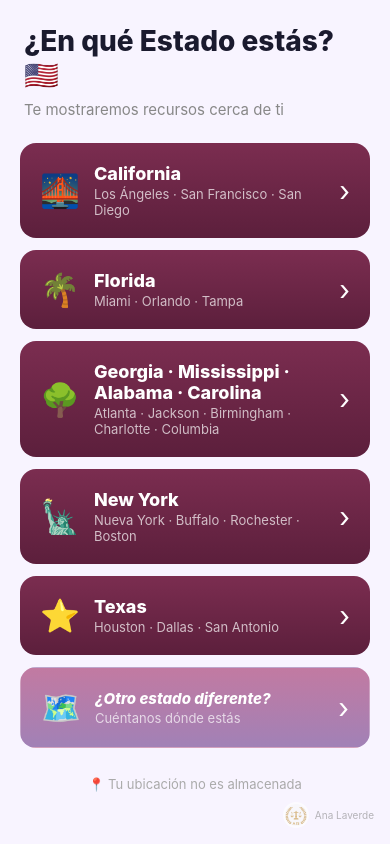
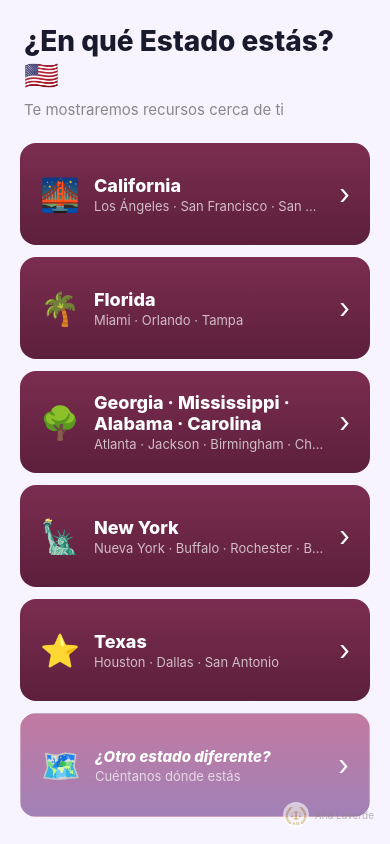
Before and after one commit to 1NickSero1/claude-workspace, a React Native app in the folder APPS/ruta-segura/: screen /Estado in a window 390 px wide. Built offline with nearby package versions, Linux system fonts and the light colour scheme.

Commit message:
12 jul 2026, 15:42

```diff
--- a/APPS/ruta-segura/screens/EstadoScreen.js
+++ b/APPS/ruta-segura/screens/EstadoScreen.js
@@ -60,8 +60,8 @@ export default function EstadoScreen({ navigation, route }) {
               >
                 <Text style={styles.cardEmoji}>{e.emoji}</Text>
                 <View style={styles.cardTexto}>
-                  <Text style={[styles.cardNombre, e.esOtro && styles.cardNombreOtro]}>{e.nombre}</Text>
-                  <Text style={styles.cardCiudad}>{e.ciudad}</Text>
+                  <Text style={[styles.cardNombre, e.esOtro && styles.cardNombreOtro]} numberOfLines={2}>{e.nombre}</Text>
+                  <Text style={styles.cardCiudad} numberOfLines={1} ellipsizeMode="tail">{e.ciudad}</Text>
                 </View>
                 <Text style={styles.cardArrow}>›</Text>
               </LinearGradient>
@@ -165,7 +165,7 @@ const styles = StyleSheet.create({
     gap: 14,
   },
   cardEmoji: { fontSize: 32 },
-  cardTexto: { flex: 1 },
+  cardTexto: { flex: 1, minHeight: 62, justifyContent: 'center' },
   cardNombre: { fontSize: 18, fontWeight: '800', color: '#fff' },
   cardCiudad: { fontSize: 13, color: 'rgba(255,255,255,0.7)', marginTop: 2 },
   cardArrow: { color: '#fff', fontSize: 28 },
--- a/APPS/ruta-segura/screens/MenuPrincipalScreen.js
+++ b/APPS/ruta-segura/screens/MenuPrincipalScreen.js
@@ -13,7 +13,7 @@ const CATEGORIAS = [
   },
   {
     id: 'alimentacion',
-    imagen: require('../assets/gavel-icon.png'),
+    emoji: '🧺',
     titulo: 'Demandas por alimentación',
     desc: 'Bancos de comida, SNAP/WIC y ONGs verificadas',
     color: '#7a5c00',
@@ -95,7 +95,7 @@ export default function MenuPrincipalScreen({ navigation, route }) {
             </View>
             <View style={styles.cardTexto}>
               <Text style={styles.cardTitulo}>{cat.titulo}</Text>
-              <Text style={styles.cardDesc}>{cat.desc}</Text>
+              <Text style={styles.cardDesc} numberOfLines={2}>{cat.desc}</Text>
             </View>
             <Text style={[styles.cardArrow, { color: cat.color }]}>›</Text>
           </TouchableOpacity>
@@ -177,7 +177,7 @@ const styles = StyleSheet.create({
   cardImage: { width: 34, height: 34, resizeMode: 'contain' },
   cardTexto: { flex: 1 },
   cardTitulo: { fontSize: 15, fontWeight: '700', color: '#1a1a2e', marginBottom: 3 },
-  cardDesc: { fontSize: 12, color: '#888', lineHeight: 16 },
+  cardDesc: { fontSize: 12, color: '#888', lineHeight: 16, minHeight: 32 },
   cardArrow: { fontSize: 24, fontWeight: '300' },
   comunidad: {
     flexDirection: 'row',
--- a/APPS/ruta-segura/screens/RegistroScreen.js
+++ b/APPS/ruta-segura/screens/RegistroScreen.js
@@ -29,12 +29,13 @@ export default function RegistroScreen({ navigation, route }) {
     return (
       <SafeAreaView style={styles.container}>
         <StatusBar style="dark" />
-        <ScrollView contentContainerStyle={styles.scroll}>
+        <ScrollView contentContainerStyle={styles.scrollCentered}>
 
           <TouchableOpacity style={styles.back} onPress={() => navigation.goBack()}>
             <Text style={styles.backText}>← {es ? 'Volver' : 'Back'}</Text>
           </TouchableOpacity>
 
+          <View style={styles.selectionBlock}>
             <Text style={styles.titulo}>
               {es ? '¿Cómo quieres continuar?' : 'How do you want to continue?'}
             </Text>
@@ -86,6 +87,7 @@ export default function RegistroScreen({ navigation, route }) {
               </View>
               <Text style={[styles.opcionArrow, { color: '#C850C0' }]}>›</Text>
             </TouchableOpacity>
+          </View>
 
         </ScrollView>
 
@@ -221,6 +223,8 @@ export default function RegistroScreen({ navigation, route }) {
 const styles = StyleSheet.create({
   container: { flex: 1, backgroundColor: '#fff' },
   scroll: { paddingHorizontal: 24, paddingBottom: 80 },
+  scrollCentered: { flexGrow: 1, paddingHorizontal: 24, paddingBottom: 80 },
+  selectionBlock: { flex: 1, justifyContent: 'center' },
   back: { paddingTop: 16, marginBottom: 8 },
   backText: { color: '#C850C0', fontSize: 16 },
   titulo: { fontSize: 26, fontWeight: '800', color: '#1a1a2e', marginBottom: 6 },
--- a/APPS/ruta-segura/screens/SOSScreen.js
+++ b/APPS/ruta-segura/screens/SOSScreen.js
@@ -104,7 +104,7 @@ export default function SOSScreen({ navigation, route }) {
           <View style={styles.watermarkLogoWrap}>
             <Image source={require('../assets/ana-laverde-logo-circle.png')} style={styles.watermarkLogo} />
           </View>
-          <Text style={[styles.watermarkName, { color: 'rgba(255,255,255,0.5)' }]}>Ana Laverde</Text>
+          <Text style={[styles.watermarkName, { color: 'rgba(255,255,255,0.8)' }]}>Ana Laverde</Text>
         </View>
       </SafeAreaView>
     </LinearGradient>
@@ -179,7 +179,7 @@ const styles = StyleSheet.create({
     alignItems: 'center',
   },
   privacyText: { color: 'rgba(255,255,255,0.5)', fontSize: 12, textAlign: 'center' },
-  watermark: { position: 'absolute', bottom: 16, right: 16, flexDirection: 'row', alignItems: 'center', gap: 6, opacity: 0.5 },
+  watermark: { position: 'absolute', bottom: 16, right: 16, flexDirection: 'row', alignItems: 'center', gap: 6, opacity: 0.85 },
   watermarkLogoWrap: { width: 26, height: 26, borderRadius: 13, backgroundColor: '#fff', alignItems: 'center', justifyContent: 'center', padding: 2, overflow: 'hidden' },
   watermarkLogo: { width: '100%', height: '100%', resizeMode: 'contain' },
   watermarkName: { fontSize: 10 },
```
Lines whose indentation alone changed are shown as unchanged.
